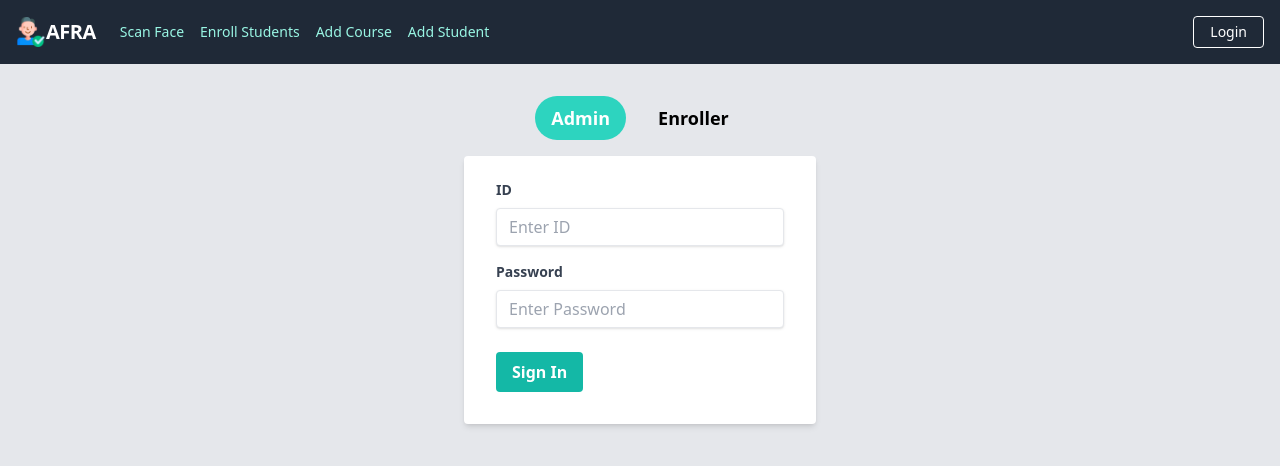
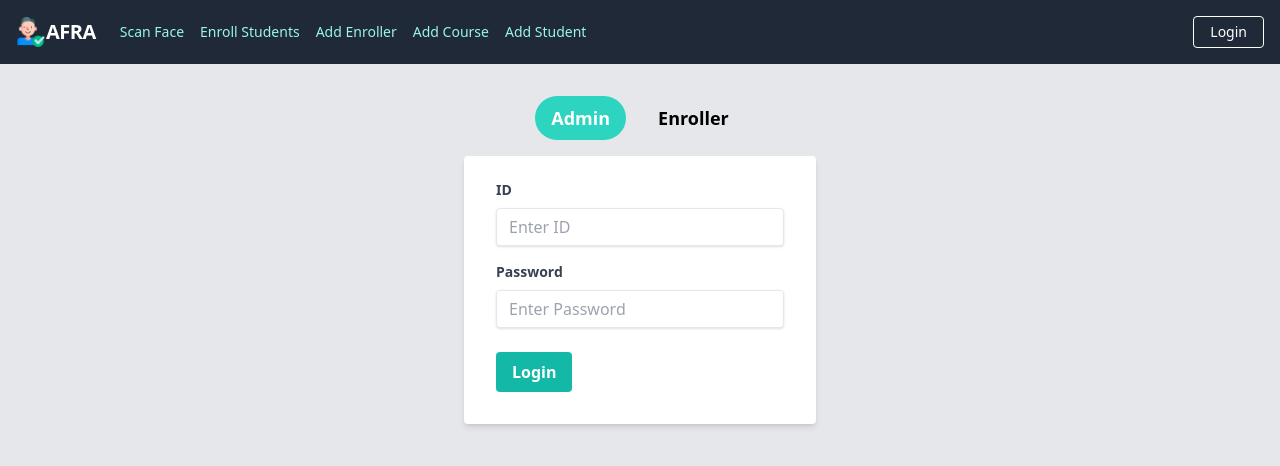
Before and after one commit to nagarajpandith/afra-frontend, a Next.js app: page /login in a window 1280 px wide. Shown: the top 466 px of the page. Built offline with nearby package versions, Linux system fonts and the light colour scheme.

Commit message:
adminRoute HOC

```diff
--- /dev/null
+++ b/components/adminRoute/index.js
@@ -0,0 +1,27 @@
+import React from 'react';
+import Router from 'next/router';
+
+const withAdminRoute = (WrappedComponent) => {
+  const AdminRoute = (props) => {
+    const checkUser = () => {
+      // by making a request to the server, we can check if the user is logged in and if they are an admin
+      return { isAdmin: false };
+    };
+
+    const user = checkUser();
+
+    if (!user || !user.isAdmin) {
+      if (process.browser) {
+        // because it was throwing an error in the server, so we need to check if we are in the browser
+        Router.push('/login');
+      }
+      return null;
+    }
+
+    return <WrappedComponent {...props} />;
+  };
+
+  return AdminRoute;
+};
+
+export default withAdminRoute;
--- /dev/null
+++ b/components/button/index.js
@@ -0,0 +1,15 @@
+import React from 'react';
+
+function Button({ buttonProps, children }) {
+  return (
+    <button
+      className="bg-teal-500 hover:bg-teal-700 text-white font-bold py-2 px-4 rounded focus:outline-none focus:shadow-outline-teal"
+      type="submit"
+      {...buttonProps}
+    >
+      {children}
+    </button>
+  );
+}
+
+export default Button;
--- a/components/hero/index.js
+++ b/components/hero/index.js
@@ -1,5 +1,6 @@
 import Image from 'next/image';
 import Link from 'next/link';
+import Button from '../button';
 
 function Hero() {
   return (
@@ -26,9 +27,7 @@ function Hero() {
         </p>
 
         <Link href="/scan">
-          <button className="bg-teal-500 hover:bg-teal-700 text-white font-bold py-2 px-4 rounded focus:outline-none focus:shadow-outline-teal">
-            Get Started
-          </button>
+          <Button>Get Started</Button>
         </Link>
       </div>
     </div>
--- a/components/navbar/index.js
+++ b/components/navbar/index.js
@@ -12,6 +12,10 @@ function Navbar() {
     {
       title: 'Enroll Students',
       path: '/enroll',
+    },
+    {
+      title: 'Add Enroller',
+      path: '/register',
     },
     {
       title: 'Add Course',
@@ -52,10 +56,10 @@ function Navbar() {
         } menu`}
       >
         <div className="text-sm lg:flex-grow">
-          {navLinks.map(({ title, path, index }) => (
+          {navLinks.map(({ title, path }) => (
             <Link
               href={path}
-              key={index}
+              key={title}
               className="block mt-4 lg:inline-block lg:mt-0 text-teal-200 hover:text-white mr-4"
             >
               {title}
--- a/pages/login.js
+++ b/pages/login.js
@@ -1,4 +1,5 @@
 import { useState } from 'react';
+import Button from '../components/button';
 
 function Login() {
   const [activeTab, setActiveTab] = useState('admin');
@@ -95,12 +96,7 @@ function Login() {
             />
           </div>
           <div className="flex items-center justify-between">
-            <button
-              className="bg-teal-500 hover:bg-teal-700 text-white font-bold py-2 px-4 rounded focus:outline-none focus:shadow-outline-teal"
-              type="submit"
-            >
-              Sign In
-            </button>
+            <Button> Login </Button>
           </div>
         </form>
       </div>
--- /dev/null
+++ b/pages/register.js
@@ -0,0 +1,7 @@
+import withAdminRoute from '../components/adminRoute';
+
+const Register = () => {
+  return <div>{/* form to register an enroller goes here */}</div>;
+};
+
+export default withAdminRoute(Register);
```
Also changed, not shown: public/ban.png (added).
